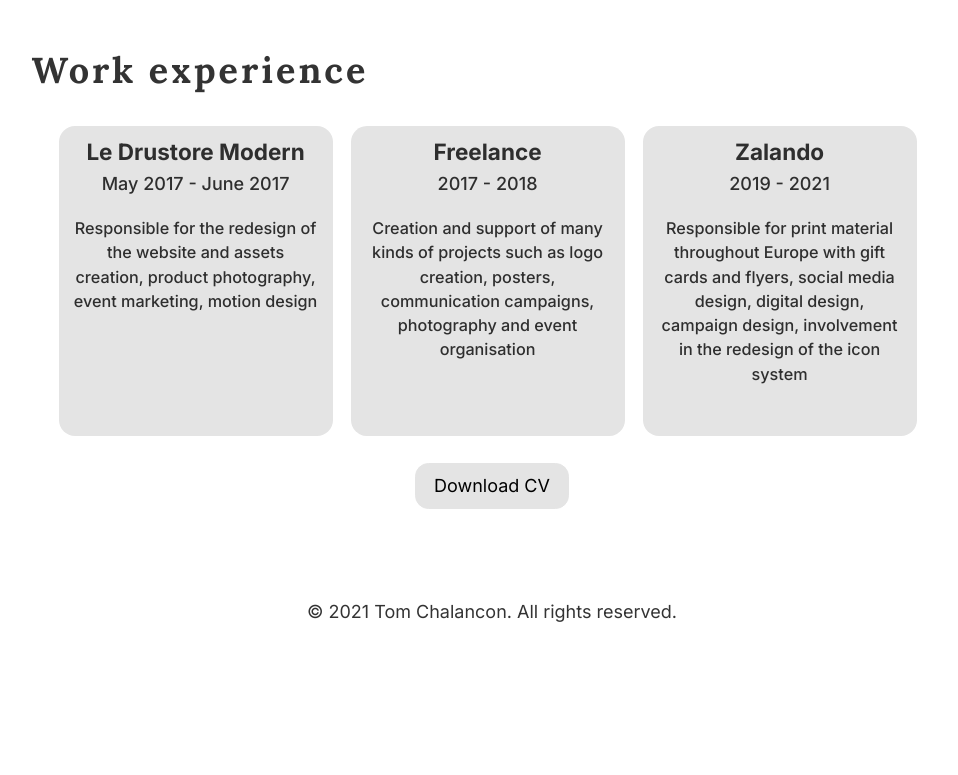
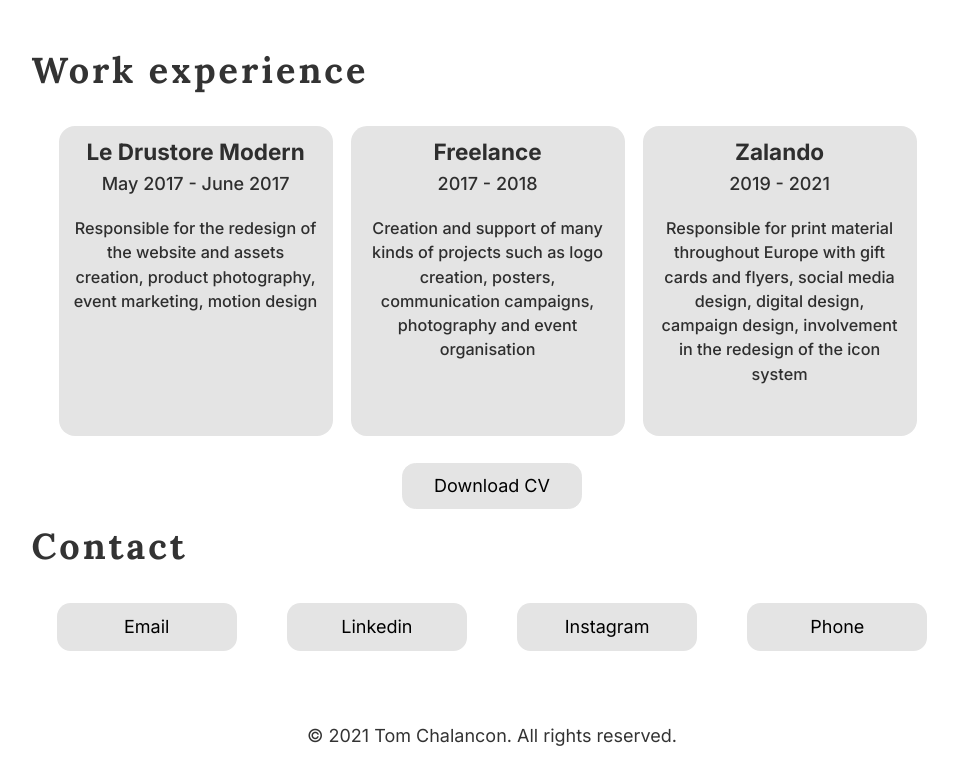
Before and after one commit to jmdtc/netlify-test, a Gatsby site: page / in a window 1280 px wide. Shown: the part 1199-1974 px from the top of the page, without its empty margins (148-1106 px from the left). Before the commit the page ends 1851 px from the top, so only its background shows below. Built offline with nearby package versions, Linux system fonts and the light colour scheme; Gatsby itself is replaced by a stand-in of ours.

Commit message:
tom/contact

```diff
--- /dev/null
+++ b/src/components/contact.js
@@ -0,0 +1,69 @@
+import * as React from "react"
+import { Link } from "gatsby"
+import PropTypes from "prop-types"
+import styled from "styled-components"
+
+const Nav = styled.div`
+    margin-top: 2rem;
+`
+const Cards = styled.div`
+    display: flex;
+    flex-flow: row wrap;
+`
+const Card = styled.button`
+    margin: auto;
+    padding: .5rem 1rem;
+    background: #E4E4E4;
+    border-radius: .75rem;
+    border-color: transparent;
+    width: 180px;
+
+    > :link, > :visited {
+        text-decoration: none;
+        color: #000;
+      }
+
+      @media only screen and (max-width: 768px) {
+        margin-top: 1rem;
+    }
+`
+
+function Contact() {
+    const links = [
+        {
+            label: "Email",
+            path: "tom.chalancon@gmail.com"
+        },
+        {
+            label: "Linkedin",
+            path: "..."
+        },
+        {
+            label: "Instagram",
+            path: "https://www.instagram.com/tomchalancon/",
+        },
+        {
+            label: "Phone",
+            path: "..."
+        },
+    ]
+
+    return (
+        <Nav>
+            <Cards>
+                {links.map(({ label, path }) => (
+                    <Card key={label}>
+                        <Link
+                            to={path}
+                            target="_blank">
+                            {label}
+                        </Link>
+                    </Card>
+                ))
+                }
+            </Cards>
+        </Nav>
+    );
+}
+
+export default Contact
--- a/src/pages/index.js
+++ b/src/pages/index.js
@@ -6,7 +6,7 @@
 import Seo from "../components/seo"
 import ProjectCard from "../components/projectCard"
 import WorkCard from "../components/workCard"
-
+import Contact from "../components/contact"
 
 const projects = [
   {
@@ -80,16 +80,17 @@
     @media only screen and (max-width: 768px) {
       margin-right: 2rem;
   }
-  }
 `
 const ResumeBtn = styled.button`
     margin: auto;
     text-align: center;
     background-color: #E4E4E4;
-    padding: 0.5rem 1rem;
+    padding: .5rem 1rem;
     margin-top: 1rem;
-    border-radius: 0.75rem;
+    border-radius: .75rem;
     border: 1px solid #E4E4E4;
+    width: 180px;
+
 
     > :link, > :visited {
       text-decoration: none;
@@ -100,6 +101,10 @@
      background-color:black
       color: white;
     }
+
+    @media only screen and (max-width: 768px) {
+      margin-bottom: 2rem;
+  }
 `
 
 const IndexPage = () => {
@@ -137,7 +142,10 @@
         </WorkCardsContainer>
       </div>
 
-      <div id="contact"></div>
+      <div id="contact">
+        <SectionTitle>Contact</SectionTitle>
+        <Contact />
+      </div>
 
     </Layout>
   )
```
